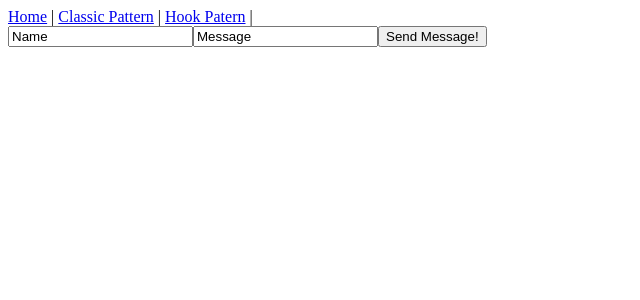
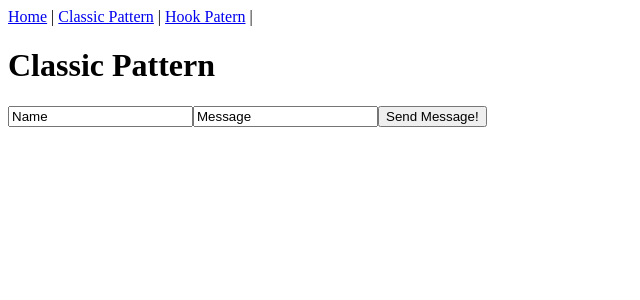
Before and after one commit to DetectiveAzul/basic-hook-example, a React (Create React App) app: page /classic in a window 1280 px wide. Shown: the top 300 px of the page, without its empty margins (0-640 px from the left). Built offline with nearby package versions, Linux system fonts and the light colour scheme.

Commit message:
Added headings to different patterns

```diff
--- a/src/basic-pattern/ChatContainer.js
+++ b/src/basic-pattern/ChatContainer.js
@@ -65,6 +65,7 @@ class ChatContainer extends Component {
   render() {
     return (
       <div className="chat-container">
+        <h1>Classic Pattern</h1>
         <div className="form">
           <input
             type="text"
--- a/src/hook-pattern/ChatContainer.js
+++ b/src/hook-pattern/ChatContainer.js
@@ -39,6 +39,7 @@ const HookChatContainer = () => {
   //Rendering
   return (
     <div className="chat-container">
+      <h1>Hook Pattern</h1>
       <div className="form">
         <input
           type="text"
```
